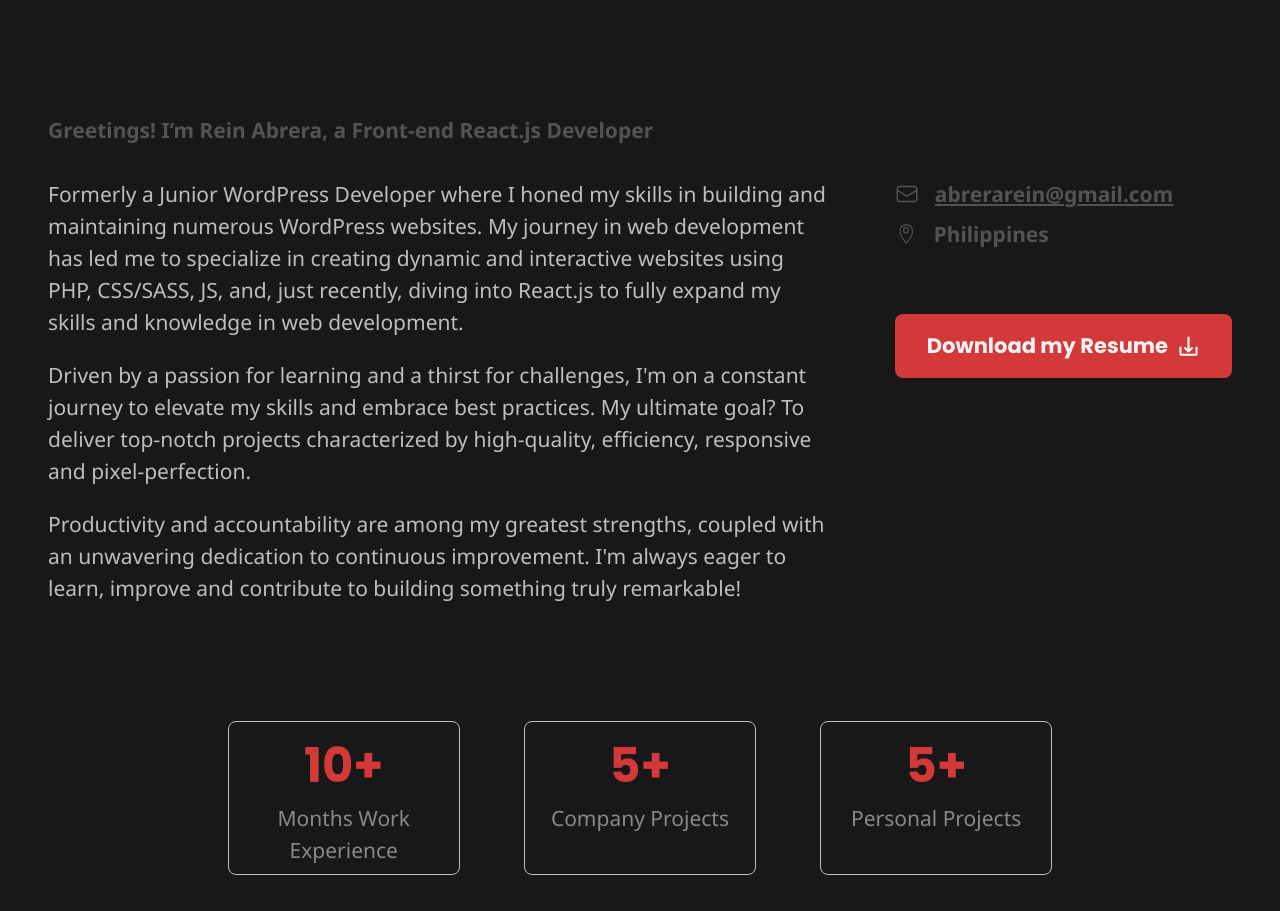
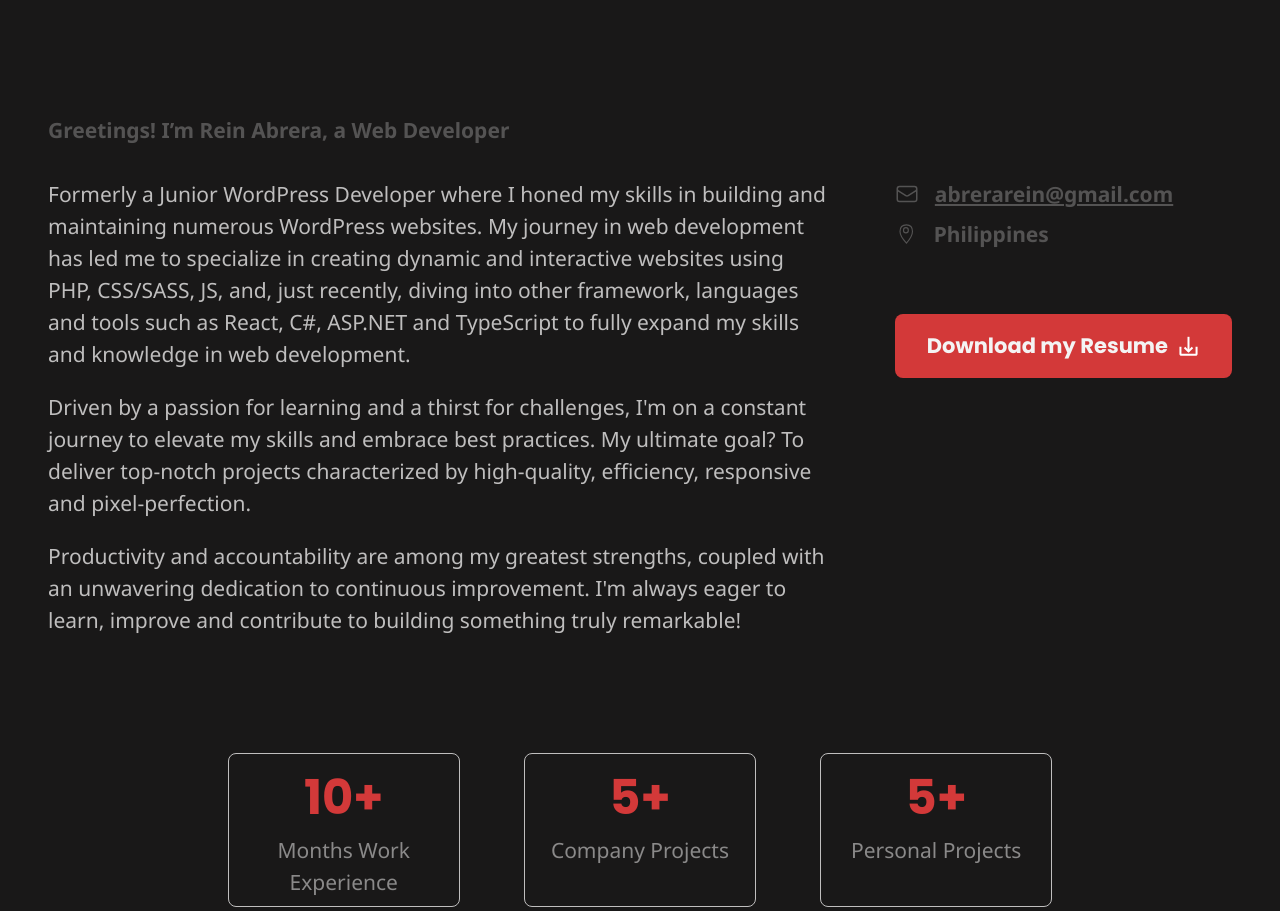
Before and after one commit to reinabrera/porfolio-react, a React (Vite) app: page / in a window 1280 px wide. Shown: the part 1126-2037 px from the top of the page. Built offline with nearby package versions, Linux system fonts and the light colour scheme; no server answers.

Commit message:
update about me and reme

```diff
--- a/src/components/AboutMe/AboutMe.jsx
+++ b/src/components/AboutMe/AboutMe.jsx
@@ -18,7 +18,7 @@ export default function AboutMe() {
         <h2 className="section-title font-display">About Me</h2>
         <div className="wrapper">
           <p className="greetings base">
-            Greetings! I’m Rein Abrera, a Front-end React.js Developer
+            Greetings! I’m Rein Abrera, a Web Developer
           </p>
           <div className="flex content-wrapper">
             <div className="content base">
@@ -27,7 +27,7 @@ export default function AboutMe() {
                 building and maintaining numerous WordPress websites. My journey
                 in web development has led me to specialize in creating dynamic
                 and interactive websites using PHP, CSS/SASS, JS, and, just
-                recently, diving into React.js to fully expand my skills and
+                recently, diving into other framework, languages and tools such as React, C#, ASP.NET and TypeScript to fully expand my skills and
                 knowledge in web development.
               </p>
               <p>
```
Also changed, not shown: 1 other file (tests, documents, lock files or other folders).
